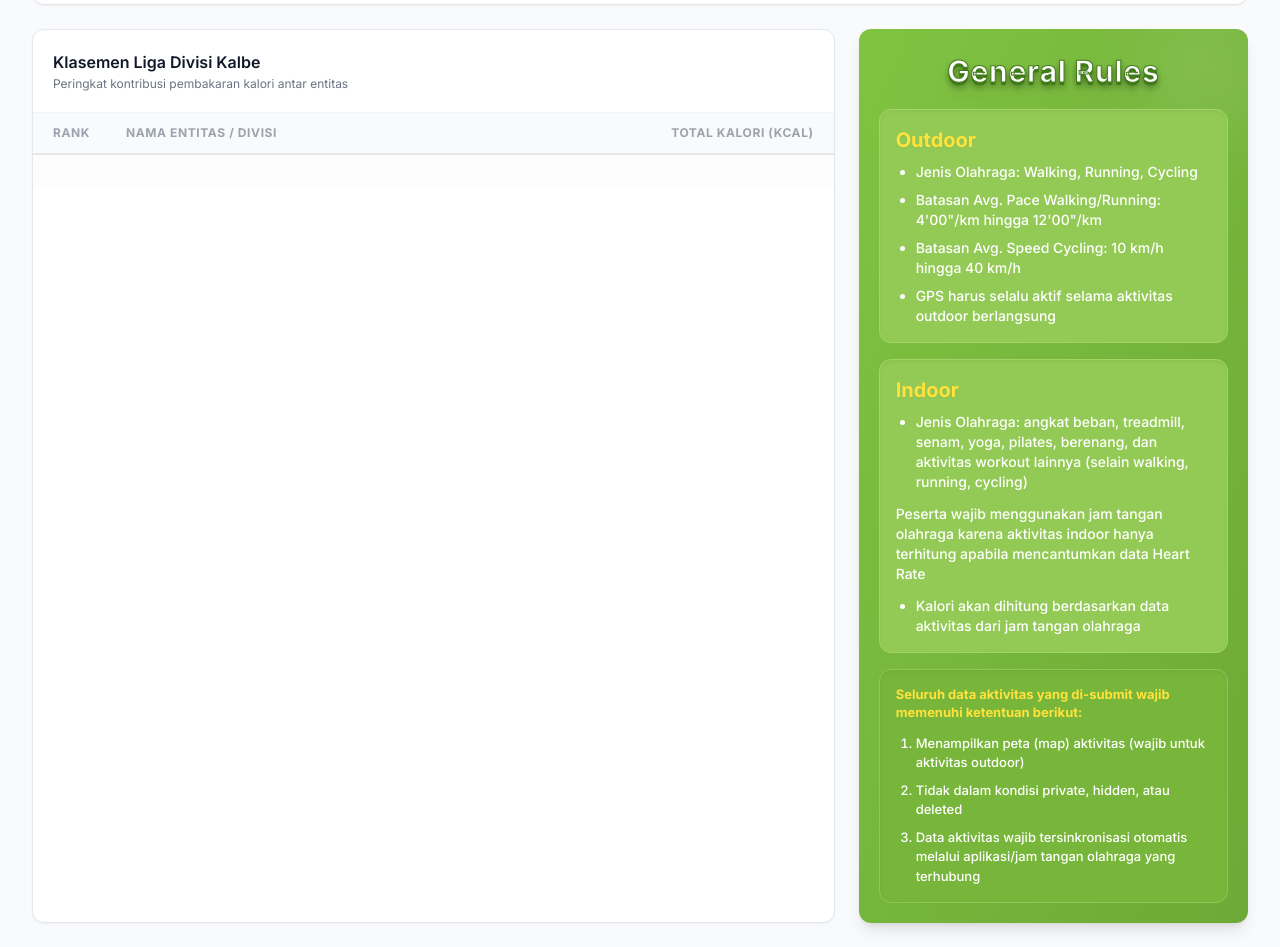
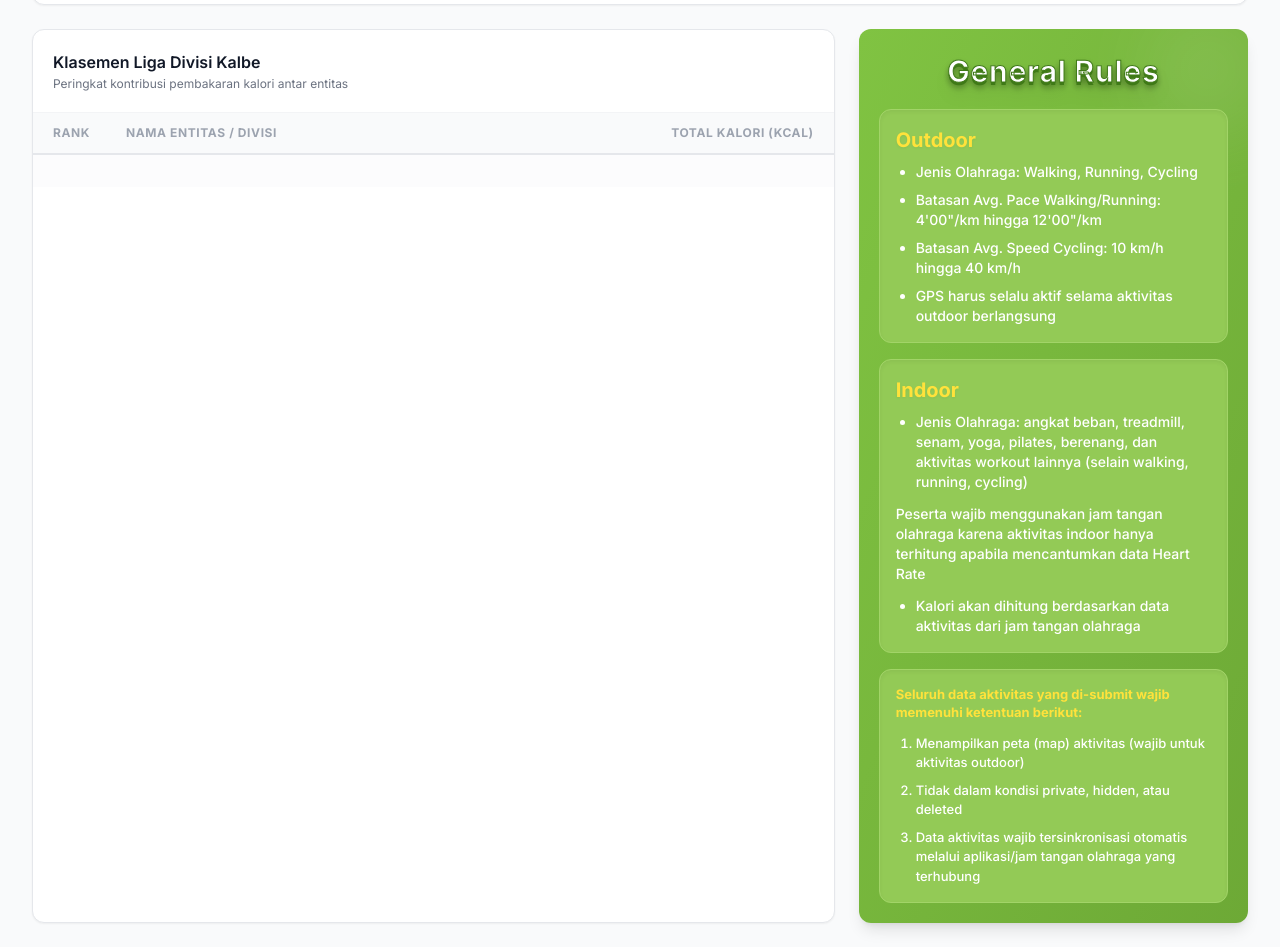
Before and after one commit to Farrel-22/Kalbe-kalori, a website: page index.html in a window 1280 px wide. Shown: the part 402-1349 px from the top of the page. Drawn offline with nearby package versions, Linux system fonts and the light colour scheme; no server answers.

Commit message:
update tampilan index html

```diff
--- a/index.html
+++ b/index.html
@@ -173,7 +173,7 @@
                 </div>
 
                 <!-- Footer rules -->
-                <div class="bg-[#78b63b] rounded-xl p-4 shadow-inner border border-[#8ec755] mt-2 relative z-10">
+                <div class="bg-[#93ca56] rounded-xl p-4 shadow-inner border border-[#a2d468] mt-2 relative z-10">
                     <p class="text-[13px] font-bold text-[#ffe23b] mb-3 leading-snug">Seluruh data aktivitas yang
                         di-submit wajib memenuhi ketentuan berikut:</p>
                     <ol class="space-y-2 text-[13px] text-white font-medium list-decimal pl-5">
```
